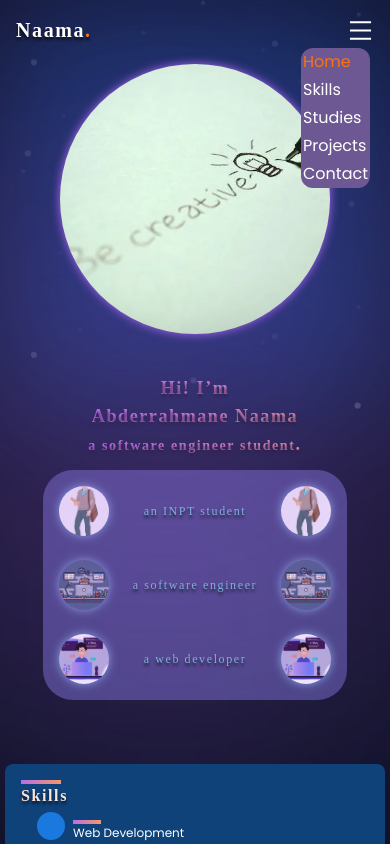
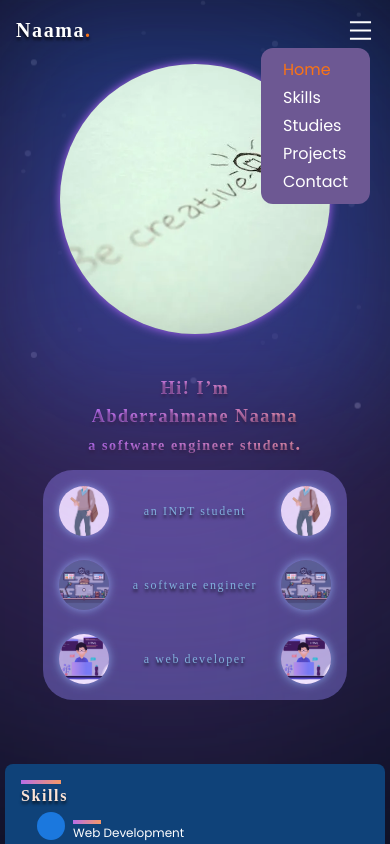
Before and after one commit to ImCoderz/Portfolio, a React (Vite) app: page / in a window 390 px wide. Both pictures are taken after a click on the icon 360 px from the left and 30 px from the top of the page. Shown: the top 844 px of the page. Built offline with nearby package versions, Linux system fonts and the light colour scheme.

Commit message:
portfolio

```diff
--- a/index.html
+++ b/index.html
@@ -4,7 +4,7 @@
     <meta charset="UTF-8" />
     <link rel="icon" type="image/svg+xml" href="/A.N.svg" />
     <meta name="viewport" content="width=device-width, initial-scale=1.0" />
-    <title>Portfolio</title>
+    <title>Naama</title>
   </head>
   <body>
     <div id="root"></div>
--- a/src/components/Header.jsx
+++ b/src/components/Header.jsx
@@ -26,7 +26,7 @@ const Header = () => {
             <AiOutlineMenu color='white' size={27} width={100} className=' cursor-pointer' onClick={()=>setMenu(!menu)}/>
         </div>
         {menu&&(
-          <div className='absolute right-5 z-50 top-12 bg-purple2color rounded-xl rotate'>
+          <div className='absolute right-5 px-5 py-2 gap-2 z-50 top-12 bg-purple2color rounded-xl animate-slideright'>
             <ul className='flex flex-col transition-all duration-100 ease-in-out '>
                 <li className='text-m font-normal md:p-2  p-[0.125rem] text-orange-500 cursor-pointer z-10'><a href="#Home">Home</a></li>
                 <li className='text-m font-normal text-white md:p-2 p-[0.125rem] cursor-pointer z-10'><a href="#Skills">Skills</a></li>
```
